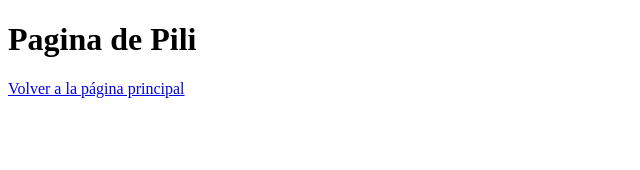
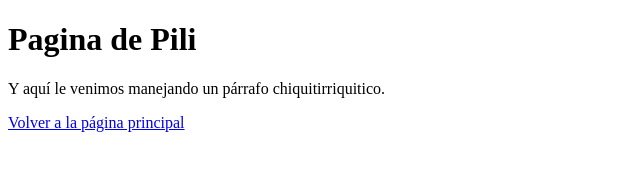
Before and after one commit to heSanty/demo-uso-git, a website: page pili.html in a window 1280 px wide. Shown: the whole page, without its empty margins (0-640 px from the left). Drawn offline with Linux system fonts and the light colour scheme.

Commit message:
Párrafo de prueba Pili

```diff
--- a/pili.html
+++ b/pili.html
@@ -7,6 +7,7 @@
   </head>
   <body>
     <h1>Pagina de Pili</h1>
+    <p>Y aquí le venimos manejando un párrafo chiquitirriquitico.</p>
     <p><a href="/">Volver a la página principal</a></p>
   </body>
 </html>
```
